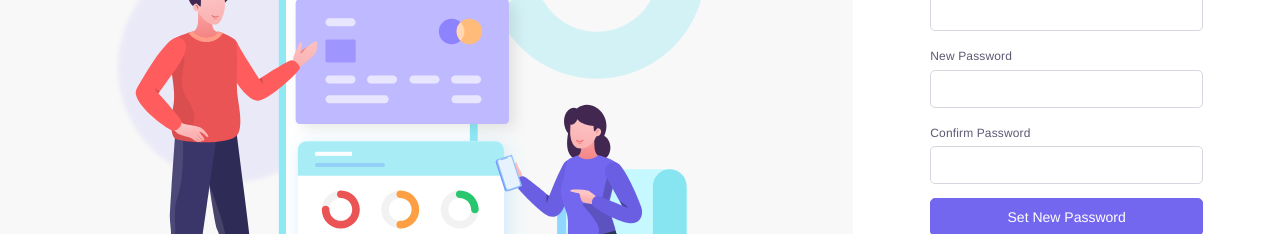
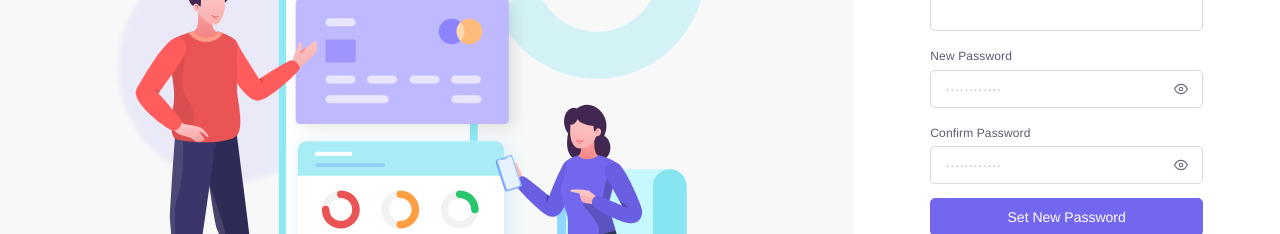
Before and after one commit to TravelOffice/sso-page, a React (Create React App) app: page /reset-password in a window 1280 px wide. Shown: the part 322-556 px from the top of the page. Built offline with nearby package versions, Linux system fonts and the light colour scheme; what amazon-cognito-identity-js would draw is missing.

Commit message:
fix: fix bug reset password

```diff
--- a/src/features/ResetPassword/ResetPassword.tsx
+++ b/src/features/ResetPassword/ResetPassword.tsx
@@ -8,6 +8,7 @@ import { Controller, useForm } from 'react-hook-form';
 import Images from '../../themes/Images';
 import '../../assets/scss/base/pages/authentication.scss';
 import authProvider from '../../providers/AuthProvider';
+import InputPasswordToggle from '../../components/InputPasswordToggle/InputPasswordToggle';
 
 interface ResetPasswordFormData {
   verificationCode: string,
@@ -19,7 +20,7 @@ export default function ResetPassword() {
   const [params] = useSearchParams();
   const username = useMemo(() => params.get('username'), [params]);
   if (!username) {
-    // TODO: Username is not provided, render error here
+    alert('Hãy vào trang quên mật khẩu để lấy code reset password');
   }
 
   const resetPassword = useCallback((formData: ResetPasswordFormData) => {
@@ -30,7 +31,7 @@ export default function ResetPassword() {
   }, [username]);
 
   const {
-    control, handleSubmit,
+    control, handleSubmit, formState: { errors },
   } = useForm<ResetPasswordFormData>({});
 
   return (
@@ -118,8 +119,8 @@ export default function ResetPassword() {
                 <Controller
                   name="newPassword"
                   control={control}
-                  render={({ field }) => (
-                    <Input {...field} />
+                  render={(props: any) => (
+                    <InputPasswordToggle className="input-group-merge" invalid={errors.newPassword && true} {...props.field} />
                   )}
                 />
               </div>
@@ -130,8 +131,8 @@ export default function ResetPassword() {
                 <Controller
                   name="confirmPassword"
                   control={control}
-                  render={({ field }) => (
-                    <Input {...field} />
+                  render={(props: any) => (
+                    <InputPasswordToggle className="input-group-merge" invalid={errors.confirmPassword && true} {...props.field} />
                   )}
                 />
               </div>
```
Also changed, not shown: src/features/ForgotPassword/ForgotPassword.tsx (+0 -13 lines).
